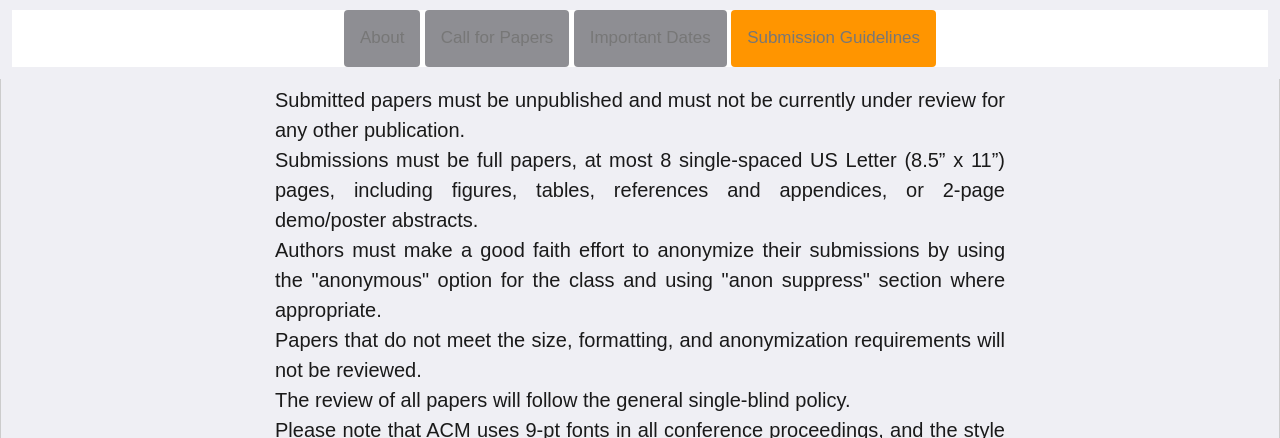
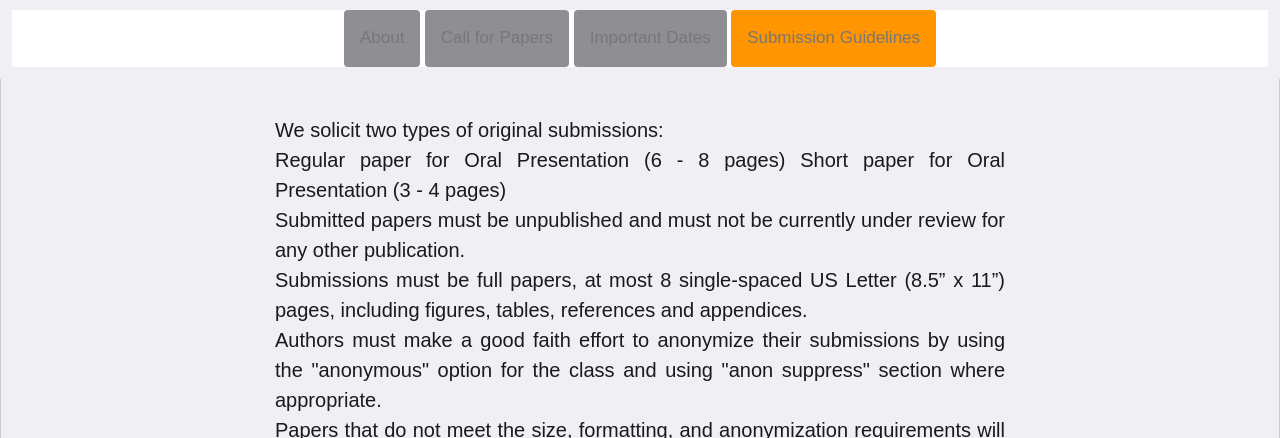
Before and after one commit to AmritaWNAOfficial/acm-tesca.github.io, a plain HTML site: page index.html in a window 1280 px wide. Both pictures are taken after a click on the button "Submission Guidelines". Shown: the part 902-1340 px from the top of the page. Drawn offline with nearby package versions, Linux system fonts and the light colour scheme; files that its build step writes are made by us from their sources; files whose address does not match are found by name.

Commit message:
Update index.html

```diff
--- a/index.html
+++ b/index.html
@@ -305,7 +305,9 @@
 	<div class="gtco-container">
 	<div class="row animate-box">
 	<div class="col-md-8 col-md-offset-2 text-left gtco-heading animate-box">
-	  <p align="justify">Submitted papers must be unpublished and must not be currently under review for any other publication.<br> Submissions must be full papers, at most 8 single-spaced US Letter (8.5” x 11”) pages, including figures, tables, references and appendices, or 2-page demo/poster abstracts. <br>Authors must make a good faith effort to anonymize their submissions by using the "anonymous" option for the class and using "anon suppress" section where appropriate.<br> Papers that do not meet the size, formatting, and anonymization requirements will not be reviewed. <br>The review of all papers will follow the general single-blind policy. <br>Please note that ACM uses 9-pt fonts in all conference proceedings, and the style (both LaTeX and Word) implicitly define the font size to be 9-pt.<br> Please refer to past publication chair's Note as well as the User Guide of the new class. <br> Accepted papers will be available on the ACM digital library on the first day of the conference. <br> For questions, please email the <a href="mailto:buildsys.tesc2019@gmail.com?cc=maneeshasudheer@gmail.com,arya.rdjk@gmail.com&Subject=Reg.%20TESC%20Workshop–">Organizers</i></a>. You may refer this <a href="http://buildsys.acm.org/2017/resources/documents/HowTo.pdf" target="_blank">article </a> for typesetting your paper</p>
+	  <p align="justify"><br>We solicit two types of original submissions:<br>
+Regular paper for Oral Presentation (6 - 8 pages)
+Short paper for Oral Presentation (3 - 4 pages) <br> Submitted papers must be unpublished and must not be currently under review for any other publication.<br> Submissions must be full papers, at most 8 single-spaced US Letter (8.5” x 11”) pages, including figures, tables, references and appendices. <br>Authors must make a good faith effort to anonymize their submissions by using the "anonymous" option for the class and using "anon suppress" section where appropriate.<br> Papers that do not meet the size, formatting, and anonymization requirements will not be reviewed. <br>The review of all papers will follow the general single-blind policy. <br>Please note that ACM uses 9-pt fonts in all conference proceedings, and the style (both LaTeX and Word) implicitly define the font size to be 9-pt.<br> Please refer to past publication chair's Note as well as the User Guide of the new class. <br> Accepted papers will be available on the ACM digital library on the first day of the conference. <br> For questions, please email the <a href="mailto:buildsys.tesc2019@gmail.com?cc=maneeshasudheer@gmail.com,arya.rdjk@gmail.com&Subject=Reg.%20TESC%20Workshop–">Organizers</i></a>. You may refer this <a href="http://buildsys.acm.org/2017/resources/documents/HowTo.pdf" target="_blank">article </a> for typesetting your paper</p>
 	</div>
 	</div>
 	</div>
```
